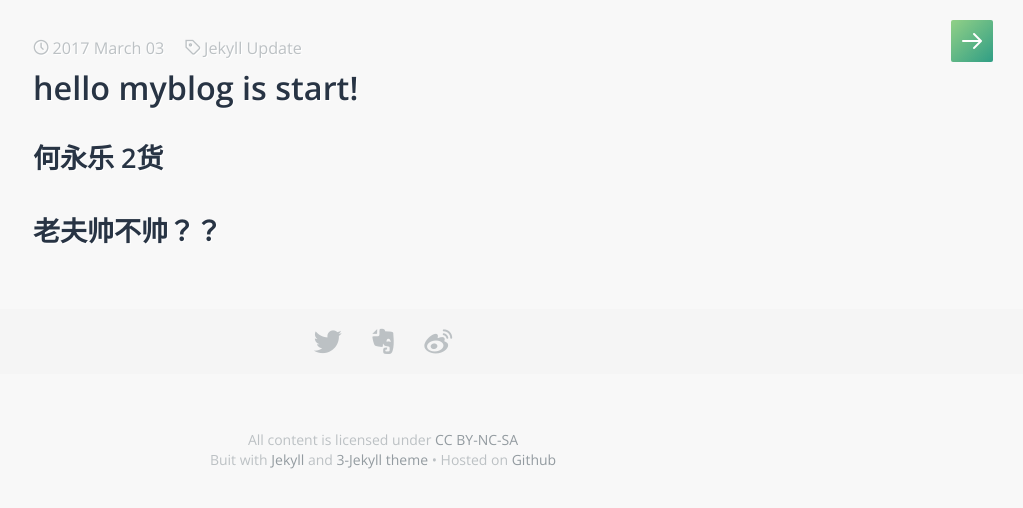
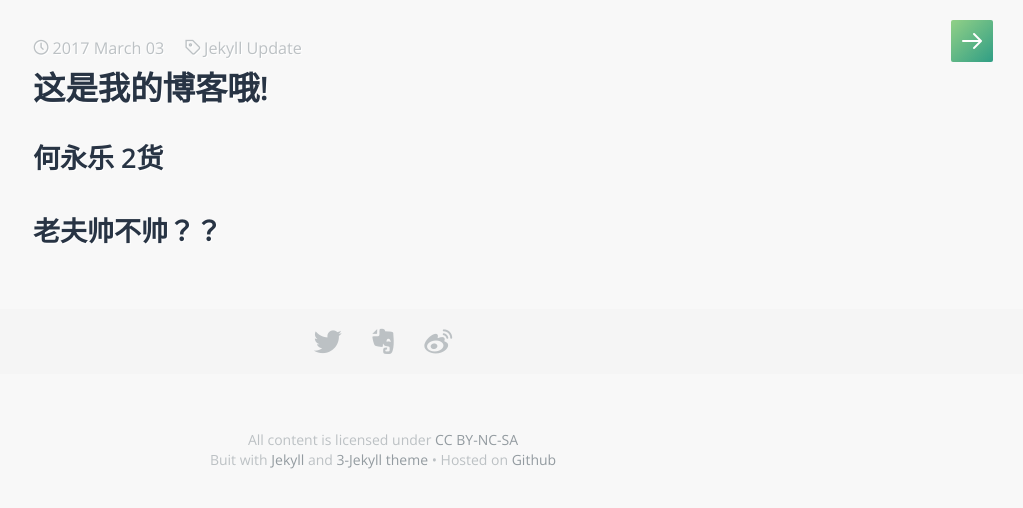
Before and after one commit to stjava/stjava.github.io, a Jekyll site: the page built from index.md, in a window 1280 px wide. Shown: the top 508 px of the page, without its empty margins (257-1280 px from the left). Built offline with Jekyll 4.4.1, drawn with Linux system fonts in a browser that asks for light colours; some web fonts are replaced.

Commit message:
Update index.md

```diff
--- a/index.md
+++ b/index.md
@@ -1,6 +1,6 @@
 ---
 layout: post
-title:  "hello myblog is start!"
+title:  "这是我的博客哦!"
 date:   2017.3.3 9:48:00
 categories: Jekyll Update
 tags: Jekyll Update
```
